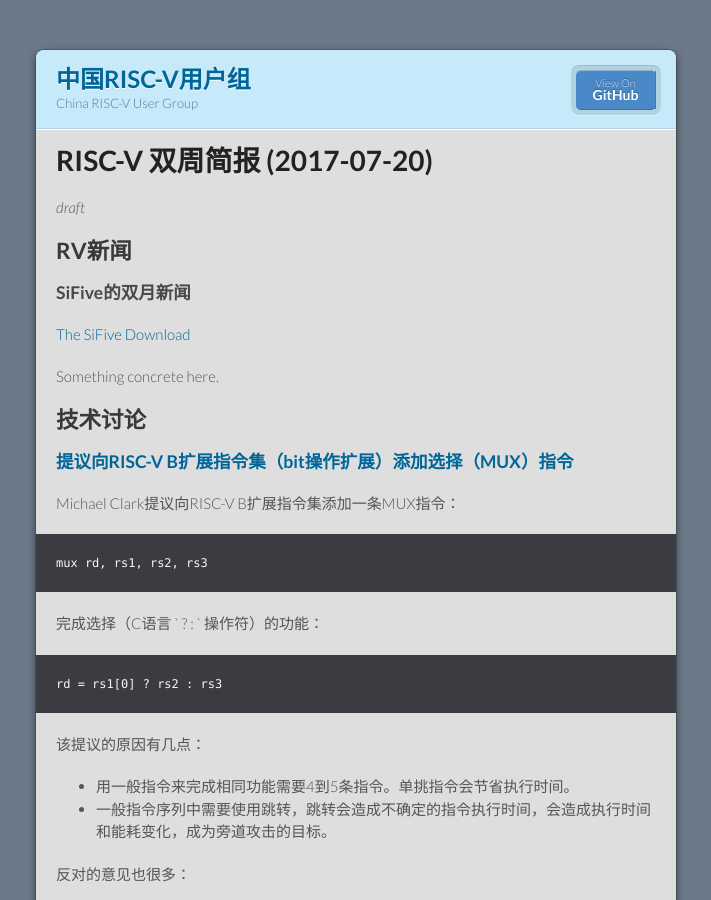
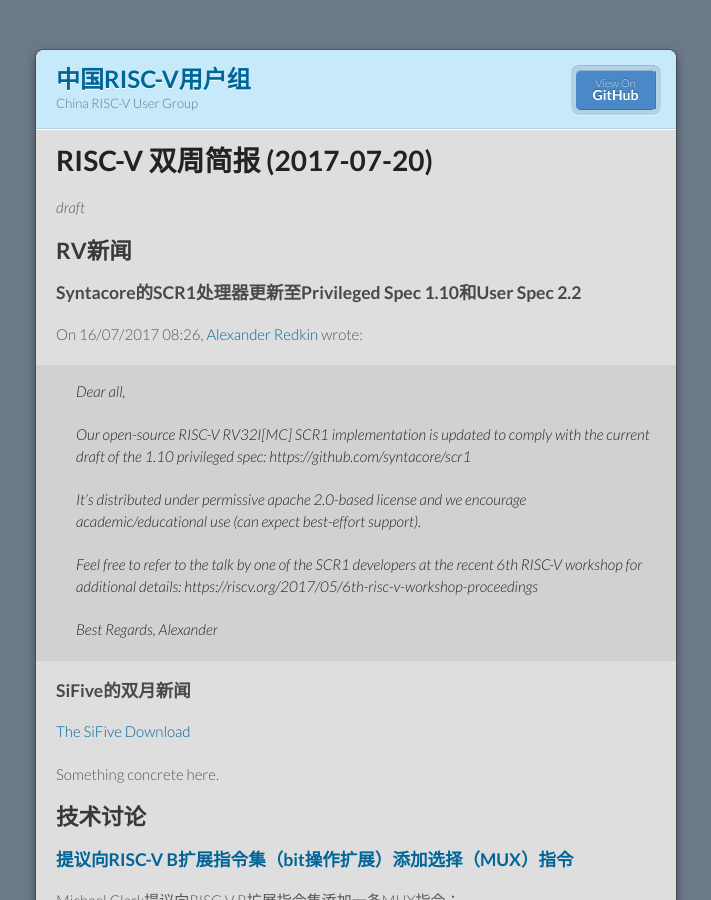
Before and after one commit to cnrv/home, a Jekyll site: the page built from bi-week-rpts/2017-07-20.md, in a window 1280 px wide and 900 px high. Shown: the whole window, without its empty margins (284-995 px from the left). Built offline with Jekyll 4.4.1, drawn with Linux system fonts in a browser that asks for light colours; our own code applies the rules of GitHub Pages for plain Markdown files.

Commit message:
Syntacore update to priv 1.10

```diff
--- a/bi-week-rpts/2017-07-20.md
+++ b/bi-week-rpts/2017-07-20.md
@@ -7,6 +7,26 @@
 *draft*
 
 ## RV新闻
+
+### Syntacore的SCR1处理器更新至Privileged Spec 1.10和User Spec 2.2
+
+On 16/07/2017 08:26, [Alexander Redkin](alexander.redkin@syntacore.com) wrote:
+> Dear all,
+>
+> Our open-source RISC-V RV32I[MC] SCR1 implementation is updated to comply
+> with the current draft of the 1.10 privileged spec:
+> https://github.com/syntacore/scr1
+>
+> It's distributed under permissive apache 2.0-based license and we encourage
+> academic/educational use (can expect best-effort support).
+>
+> Feel free to refer to the talk by one of the SCR1 developers at the recent
+> 6th RISC-V workshop for additional details:
+> https://riscv.org/2017/05/6th-risc-v-workshop-proceedings
+>
+> Best Regards,
+> Alexander
+>
 
 ### SiFive的双月新闻
 
```
